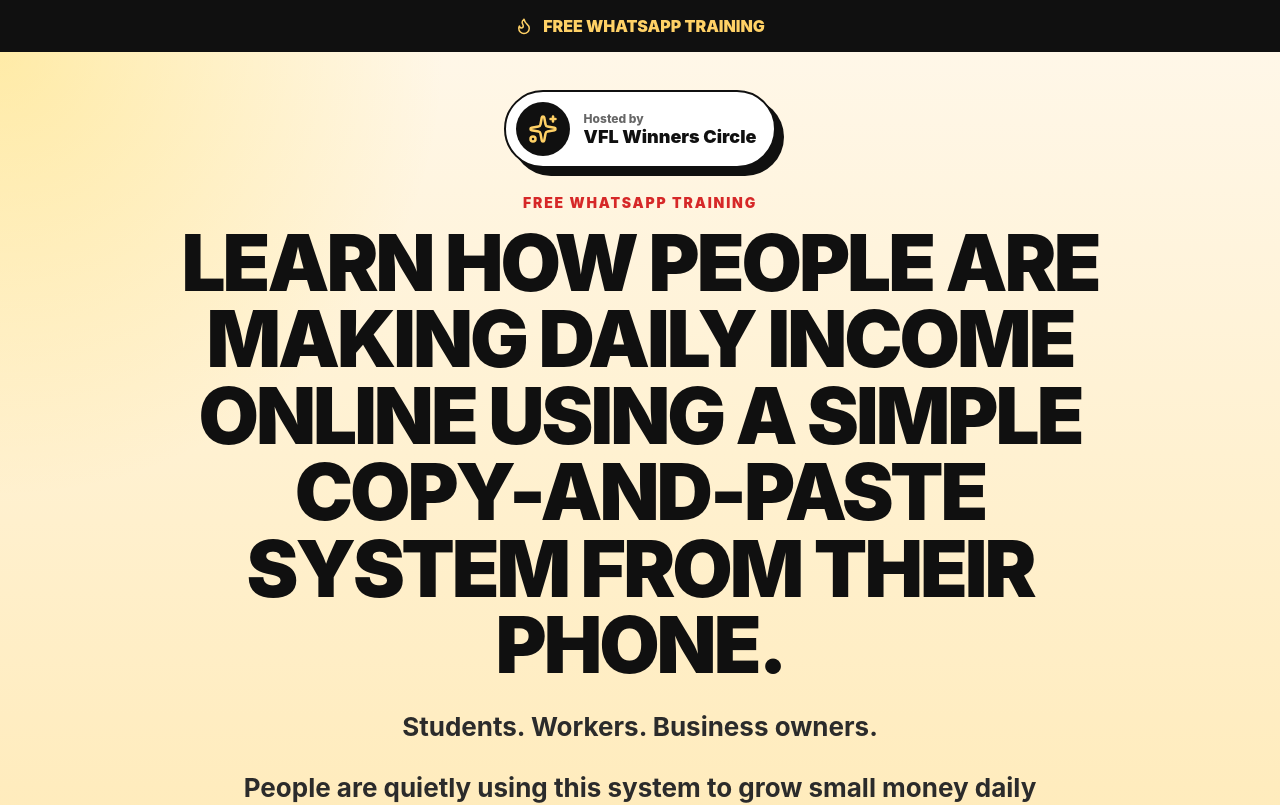
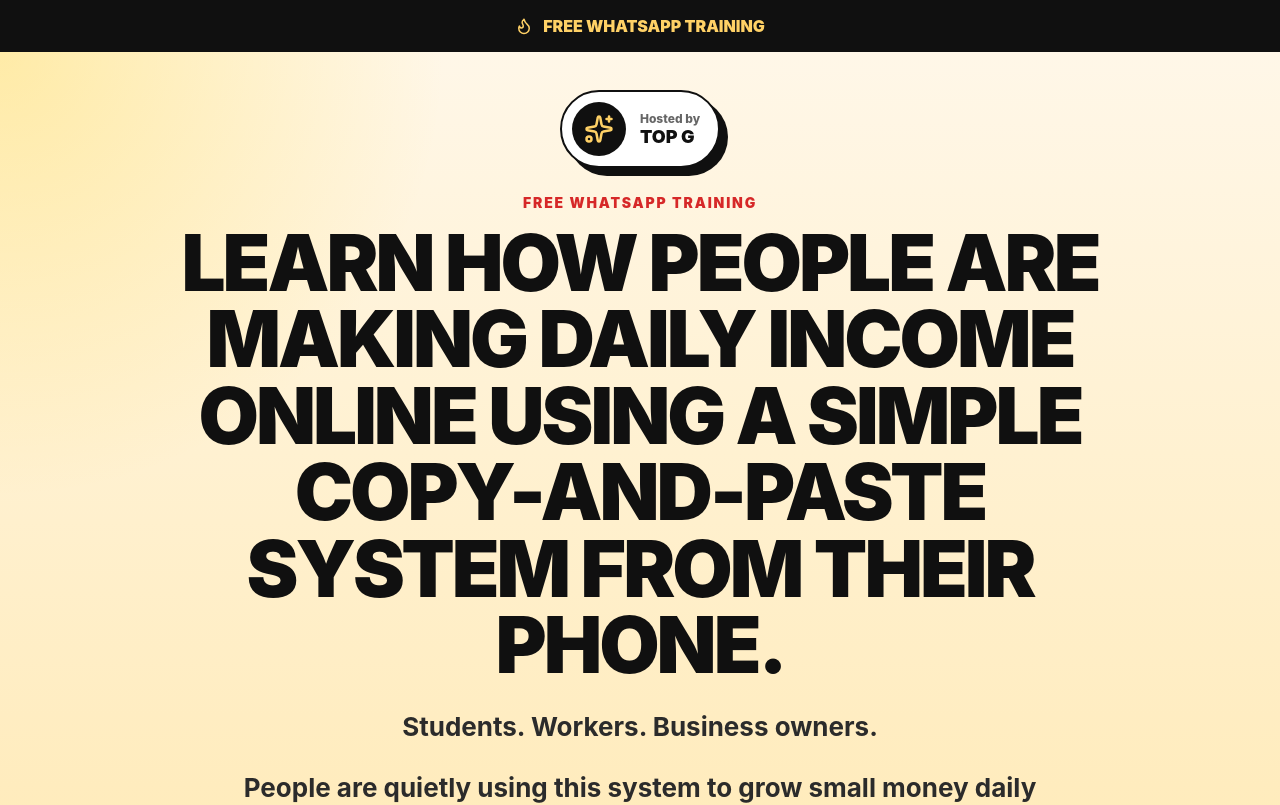
Before and after one commit to Rebetassoftwares/rebetas-landing, a React (Vite) app: page / in a window 1280 px wide. Shown: the top 805 px of the page. Built offline with nearby package versions, Linux system fonts and the light colour scheme.

Commit message:
Changed website icon

```diff
--- a/src/App.jsx
+++ b/src/App.jsx
@@ -94,7 +94,7 @@
             </div>
             <div>
               <p>Hosted by</p>
-              <h3>VFL Winners Circle</h3>
+              <h3>TOP G</h3>
             </div>
           </div>
 
```
